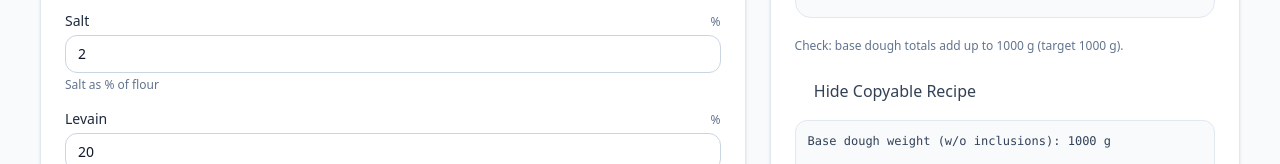
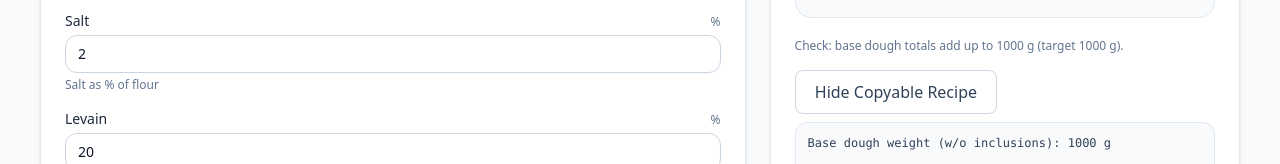
Before and after one commit to jmarkel/sourdough-calculator, a React (Vite) app: page / in a window 1280 px wide. Shown: the part 755-919 px from the top of the page. Built offline with nearby package versions, Linux system fonts and the light colour scheme.

Commit message:
Update "Copyable..." button for improved usability

```diff
--- a/src/App.tsx
+++ b/src/App.tsx
@@ -318,8 +318,8 @@ export default function App() {
                   <button
                     type="button"
                     onClick={() => setShowCopyableRecipe((shown) => !shown)}
-                    className="appearance-none !border-0 !bg-transparent p-0 text-sm text-slate-700 hover:text-slate-900"
-                    style={{ backgroundColor: "transparent", color: "#334155" }}
+                    className="appearance-none rounded-lg border !border-slate-300 !bg-white px-3 py-2 text-sm !text-slate-700 hover:!bg-slate-100 hover:!text-slate-900 active:!bg-slate-200"
+                    style={{ backgroundColor: "#ffffff", color: "#334155" }}
                   >
                     {showCopyableRecipe ? "Hide Copyable Recipe" : "Show Copyable Recipe"}
                   </button>
```
